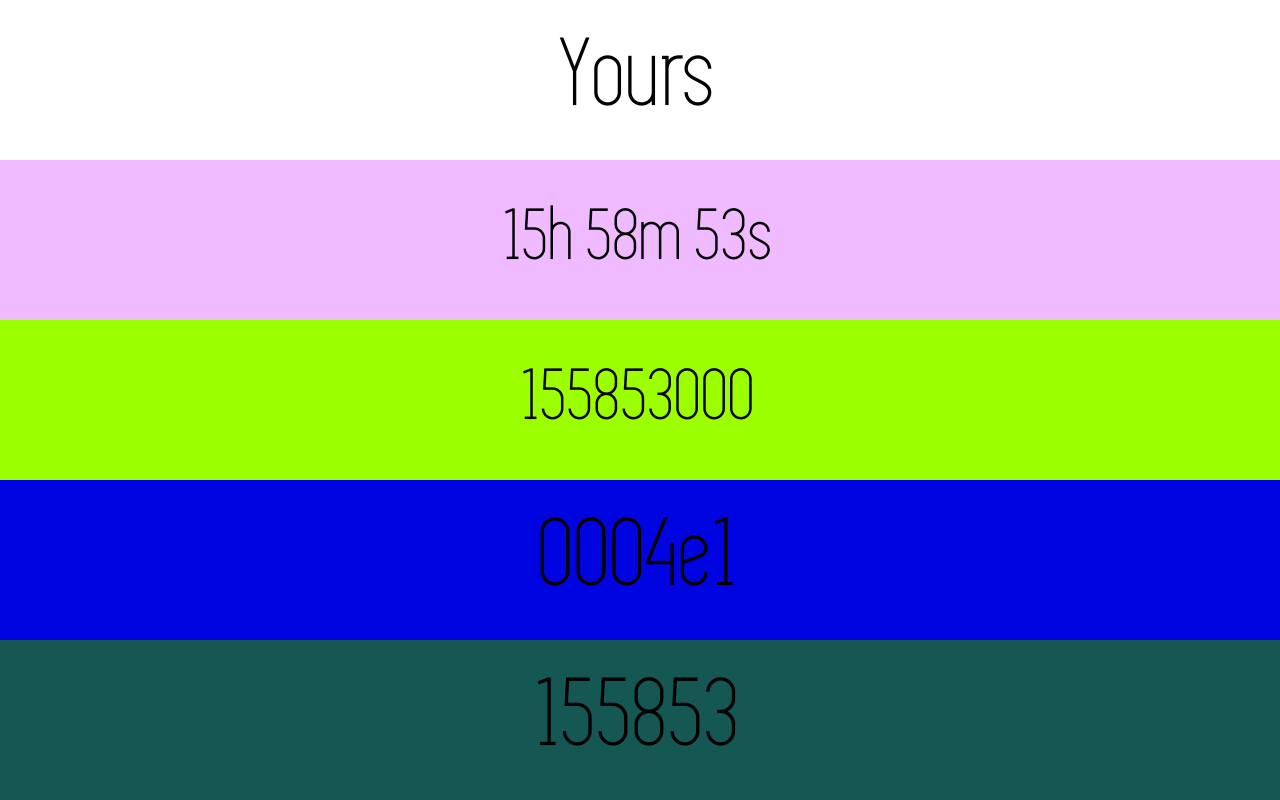
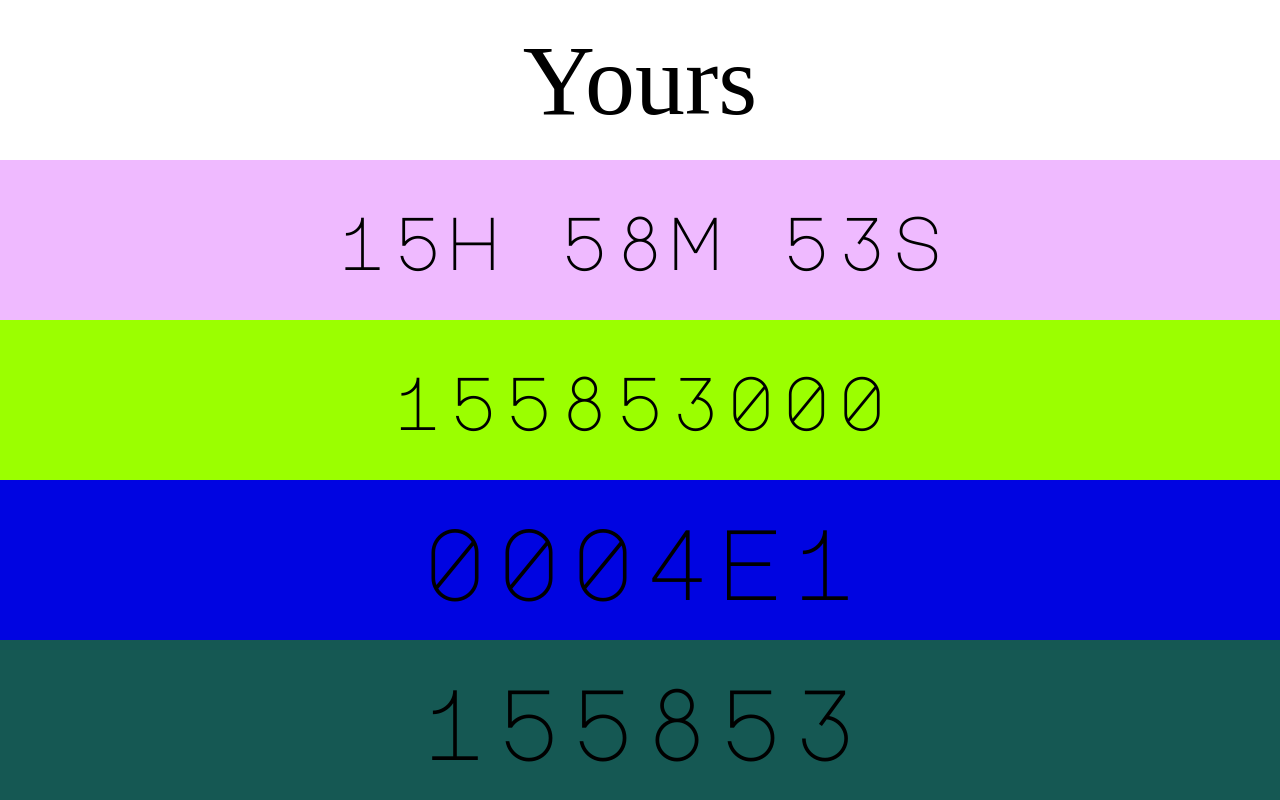
Before and after one commit to Coul33t/color-me-unsurprised, a plain HTML site: page index.html in a window 1280 px wide. Drawn offline with Linux system fonts and the light colour scheme; a web font is replaced by a local one.

Commit message:
:fire: Removed font file, added new fonts

```diff
--- a/index.html
+++ b/index.html
@@ -1,7 +1,8 @@
 <!DOCTYPE html>
 <html>
 <head>
-	<link rel="stylesheet" type="text/css" href="style.css" />
+    <link rel="stylesheet" type="text/css" href="style.css" />
+    <link href="https://fonts.googleapis.com/css?family=Major+Mono+Display&display=swap" rel="stylesheet" />
     <title>Colour me unsurprised</title>
 </head>
 
--- a/style.css
+++ b/style.css
@@ -12,7 +12,7 @@ p {
 }
 
 .display {
-    font-family: "Simplifica";
+    font-family: "Major Mono Display";
     font-size: 100px;
     display: flex;
     justify-content: center;
```
Also changed, not shown: SIMPLIFICA Typeface.ttf (deleted).
